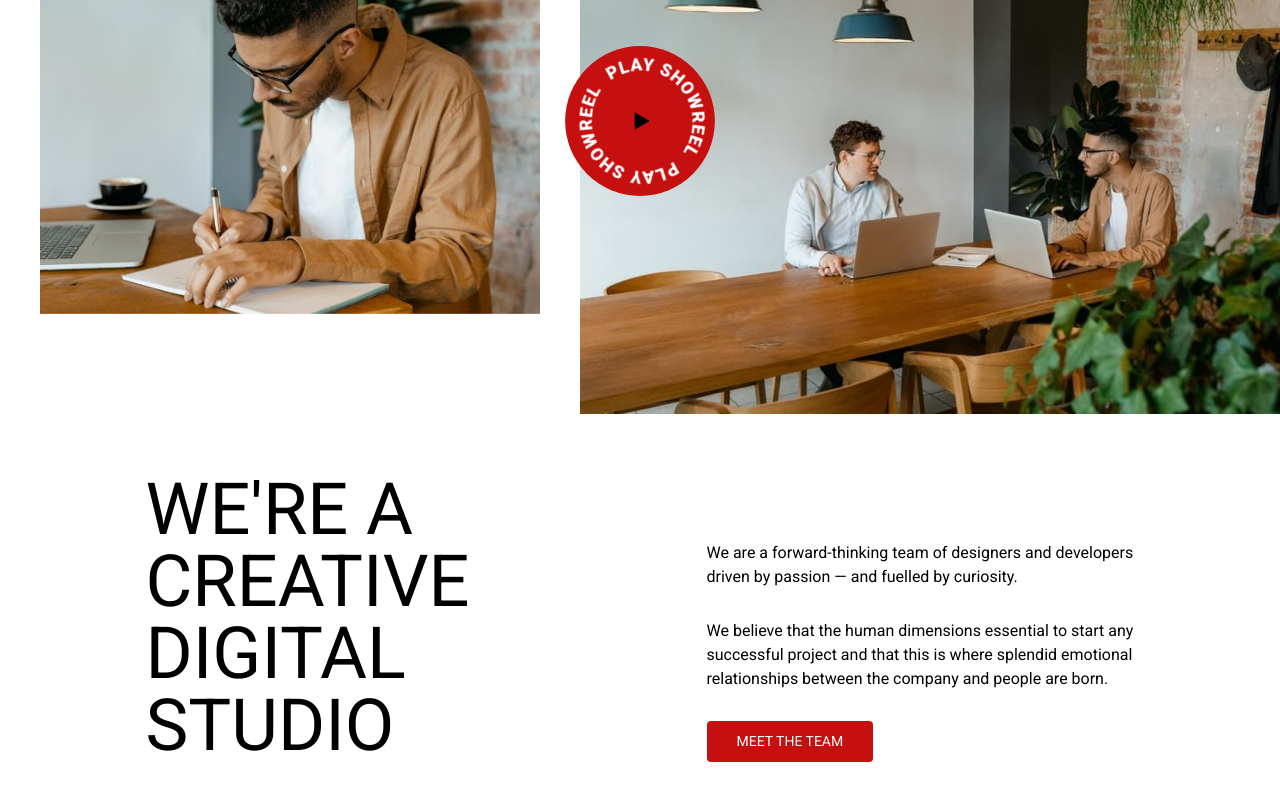
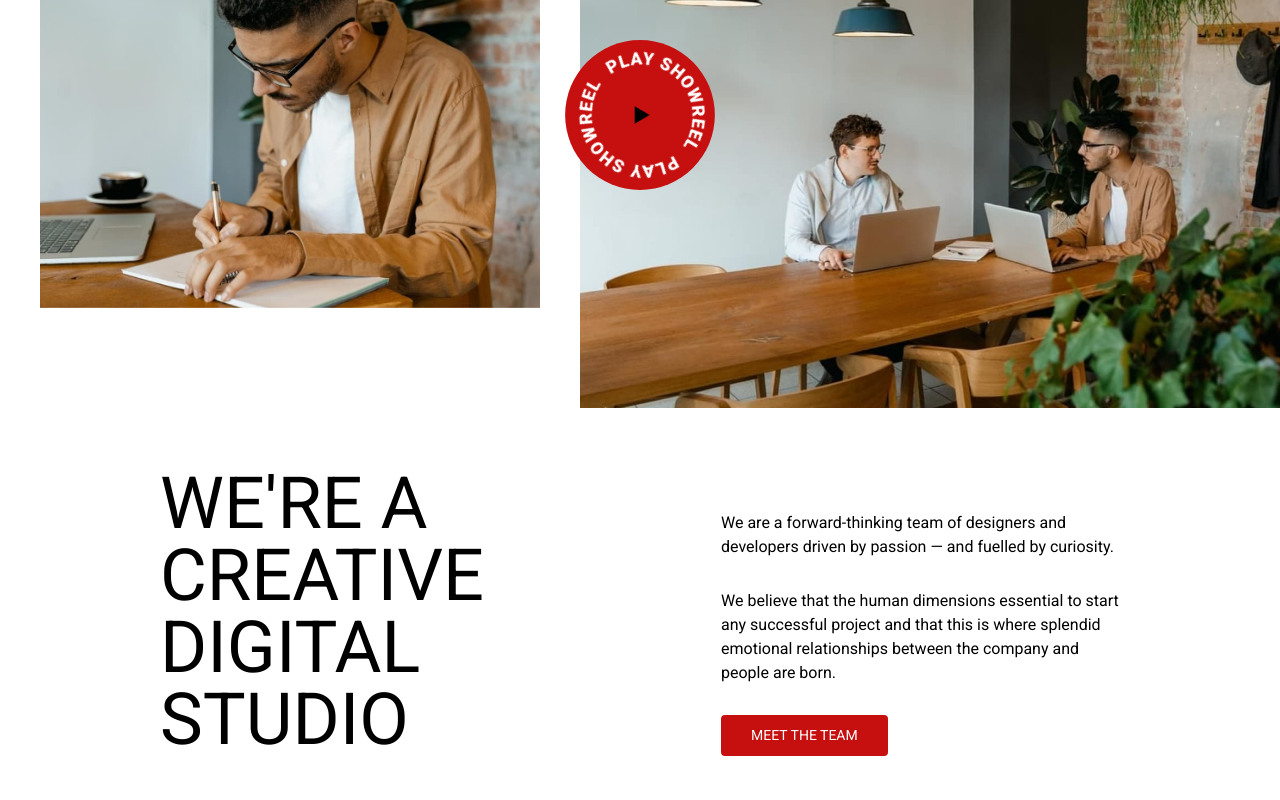
Before and after one commit to slapxxi/branding-design-studio, a Vue app: page / in a window 1280 px wide. Shown: the part 1076-1876 px from the top of the page. Built offline with nearby package versions, Linux system fonts and the light colour scheme; the HTML template or start-up script is replaced by a standard one.

Commit message:
layout tweaks

```diff
--- a/src/App.vue
+++ b/src/App.vue
@@ -18,9 +18,11 @@ const menuOpen = ref(false)
 </template>
 
 <style module>
+/* 1200 - 960 = 240*/
 .wrapper {
   grid-template-columns:
-    [full] minmax(38px, 1fr) [main] minmax(auto, 1200px)
+    [full] minmax(38px, 1fr) [main] min(calc(100vw - 1080px), 120px) [narrow] minmax(auto, 960px)
+    [narrow-end] min(calc(100vw - 1080px), 120px)
     [main-end] minmax(38px, 1fr) [full-end];
   grid-template-rows: [menu header] min-content [header-end hero] 1fr [menu-end hero-end];
 
--- a/src/components/AboutUs.vue
+++ b/src/components/AboutUs.vue
@@ -1,23 +1,23 @@
 <script setup lang="ts">
+import ArrowLeftIcon from '@/assets/arrow-left-icon.svg'
 import ArrowRightIcon from '@/assets/arrow-right-icon.svg'
-import ArrowLeftIcon from '@/assets/arrow-left-icon.svg'
 import { slides, text1, text2, title } from '@/components/about.config'
 import Button from '@/components/Button.vue'
+import IconButton from '@/components/IconButton.vue'
 import PlayShowreel from '@/components/PlayShowreel.vue'
+import { Navigation } from 'swiper/modules'
 import { Swiper, SwiperSlide } from 'swiper/vue'
-import { Navigation } from 'swiper/modules'
-import IconButton from '@/components/IconButton.vue'
 
 const modules = [Navigation]
 </script>
 
 <template>
   <div class="col-[main/full] grid grid-cols-subgrid gap-y-15">
-    <IconButton class="col-[main] swiper-button-prev">
+    <IconButton class="swiper-button-prev col-[main]">
       <ArrowLeftIcon class="w-full"></ArrowLeftIcon>
     </IconButton>
 
-    <IconButton class="col-[main-end] swiper-button-next">
+    <IconButton class="swiper-button-next col-[main-end]">
       <ArrowRightIcon class="w-full"></ArrowRightIcon>
     </IconButton>
 
@@ -40,8 +40,8 @@ const modules = [Navigation]
     </div>
 
     <div
-      class="col-[main] grid gap-x-4 gap-y-7 justify-self-center
-        md:grid-cols-[minmax(auto,545px)_fit-content(428px)] md:gap-y-0"
+      class="col-[narrow] grid gap-x-4 gap-y-7 md:grid-cols-[minmax(auto,545px)_fit-content(428px)]
+        md:gap-y-0"
     >
       <h2 class="max-w-100 text-fluid-7xl uppercase">
         {{ title }}
--- a/src/components/IconButton.vue
+++ b/src/components/IconButton.vue
@@ -1,6 +1,6 @@
 <template>
   <button
-    class="inline-grid aspect-square cursor-pointer grid-cols-[minmax(auto,28px)] place-items-center
+    class="inline-grid aspect-square cursor-pointer grid-cols-[minmax(auto,22px)] place-items-center
       place-self-start rounded bg-neutral-800 p-2 hover:opacity-50 disabled:opacity-0"
   >
     <slot />
--- a/src/styles/index.css
+++ b/src/styles/index.css
@@ -8,6 +8,8 @@
 
   --color-xred-600: #d80000;
   --color-xred-700: #c6100f;
+
+  --breakpoint-lg: 960px;
 }
 
 @utility text-fluid-sm {
```
